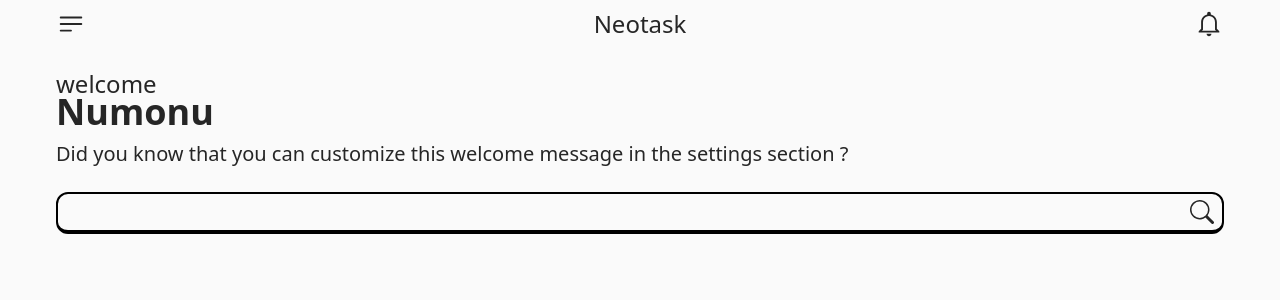
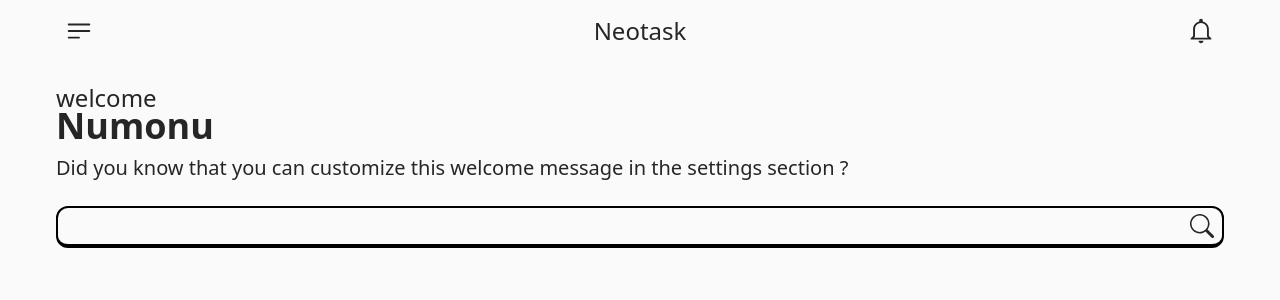
Before and after one commit to Numonu/neotask, a Next.js app: page /dashboard in a window 1280 px wide. Shown: the top 300 px of the page. Built offline with nearby package versions, Linux system fonts and the light colour scheme.

Commit message:
he importado el componente circleButton en el dashboardHead

```diff
--- a/src/components/organisms/DashboardHead.jsx
+++ b/src/components/organisms/DashboardHead.jsx
@@ -1,8 +1,9 @@
 import useScrollView from "@/hooks/useScrollView";
 import { HiBars3BottomLeft } from "react-icons/hi2";
 import { IoMdNotificationsOutline } from "react-icons/io";
+import CircleButton from "../atoms/CircleButton";
 export default function DashboardHead() {
-	const {scrollOver} = useScrollView(1);
+	const { scrollOver } = useScrollView(1);
 	return (
 		<>
 			<header
@@ -11,9 +12,13 @@ export default function DashboardHead() {
 				} sticky top-0  transition-[colors_shadow]`}
 			>
 				<nav className="max-w-[1200px] mx-auto py-2 px-4 flex justify-between items-center text-3xl">
-					<HiBars3BottomLeft />
+					<CircleButton>
+						<HiBars3BottomLeft />
+					</CircleButton>
 					<h1 className="text-2xl">Neotask</h1>
-					<IoMdNotificationsOutline />
+					<CircleButton>
+						<IoMdNotificationsOutline />
+					</CircleButton>
 				</nav>
 			</header>
 		</>
```
